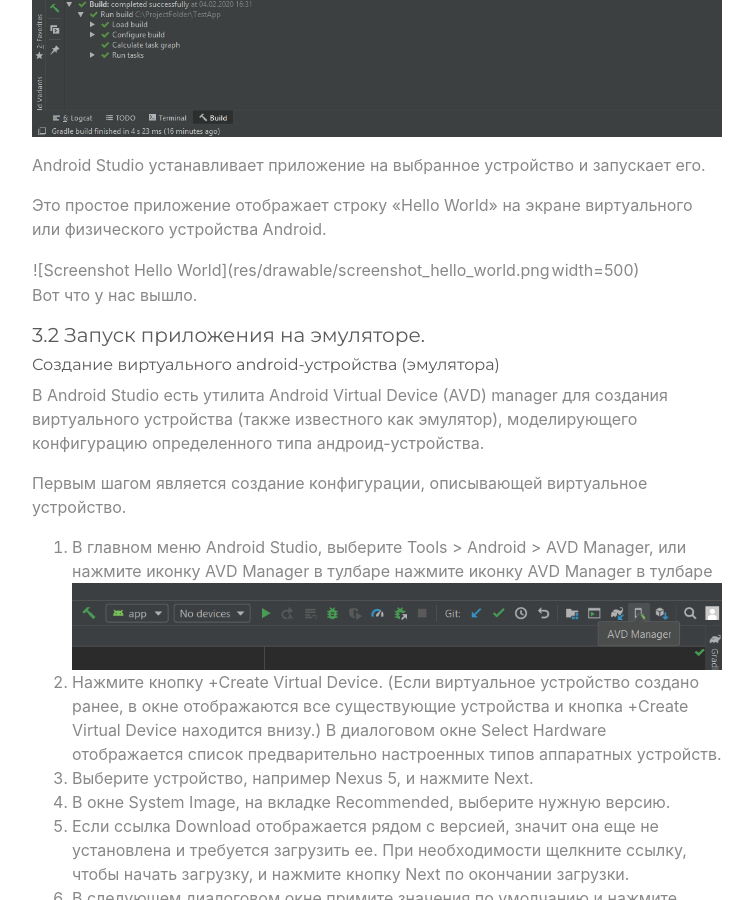
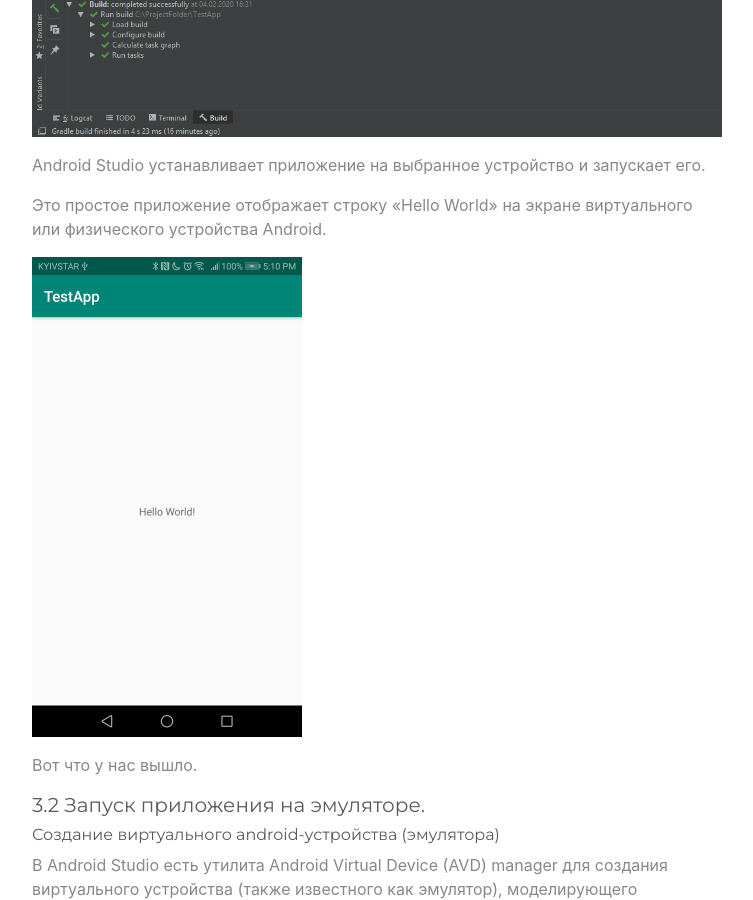
Before and after one commit to fullmeth/fullmeth.github.io, a Jekyll site: the page built from index.md, in a window 1280 px wide and 900 px high, scrolled down 7061 px. Shown: the whole window, without its empty margins (263-1016 px from the left). Built offline with Jekyll 4.4.1, drawn with Linux system fonts in a browser that asks for light colours.

Commit message:
Update index.md

```diff
--- a/index.md
+++ b/index.md
@@ -111,7 +111,7 @@ Android Studio устанавливает приложение на выбран
 
 Это простое приложение отображает строку «Hello World» на экране виртуального или физического устройства Android.
 
-![Screenshot Hello World](res/drawable/screenshot_hello_world.png | width=500)
+<img src="res/drawable/screenshot_hello_world.png" width="270" height="480" />
 
 Вот что у нас вышло.
 
```
